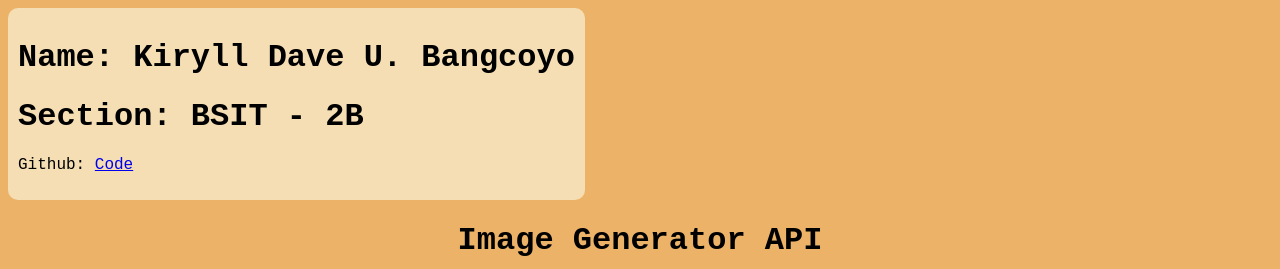
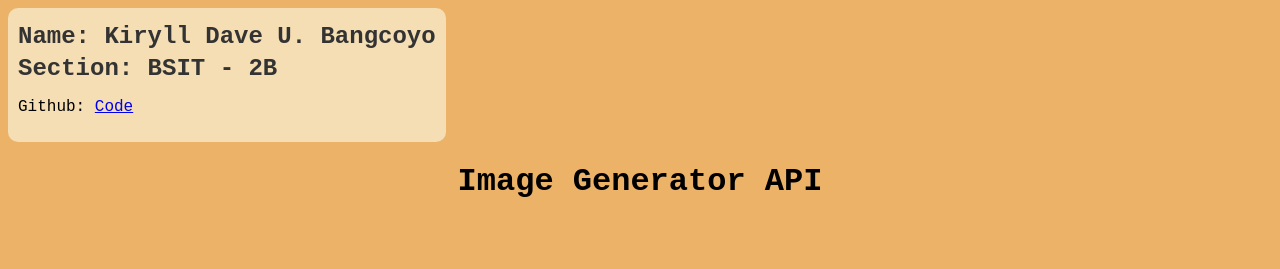
Before and after one commit to FoowsIsBack/Random_API_Image, a plain HTML site: page index.html in a window 1280 px wide. Shown: the top 269 px of the page. Drawn offline with Linux system fonts and the light colour scheme.

Commit message:
Update style.css

```diff
--- a/style.css
+++ b/style.css
@@ -8,6 +8,12 @@ body {
     border-radius: 10px;
     width: fit-content;
     font-family: 'Courier New', Courier, monospace;
+}
+
+.name h1 {
+    font-size: 24px;
+    color: #333;
+    margin: 5px 0;
 }
 
 .title{
```
